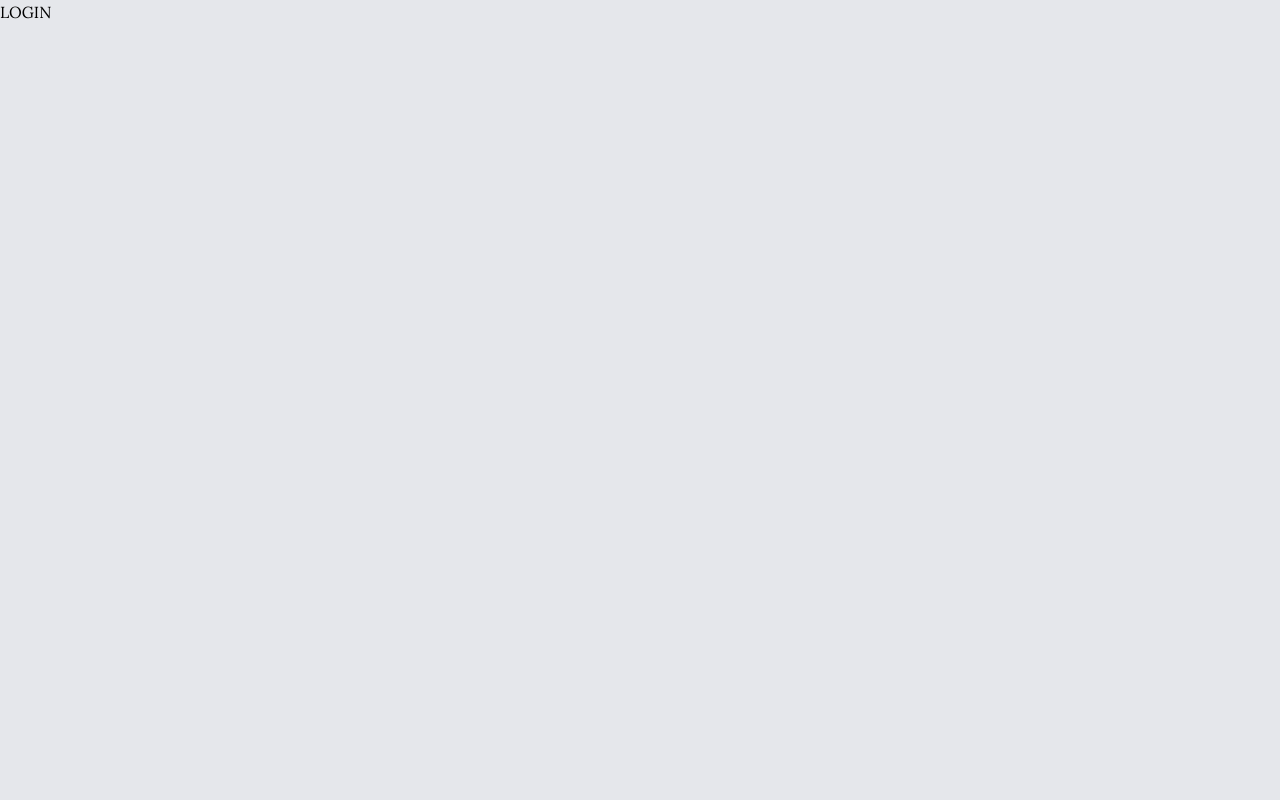
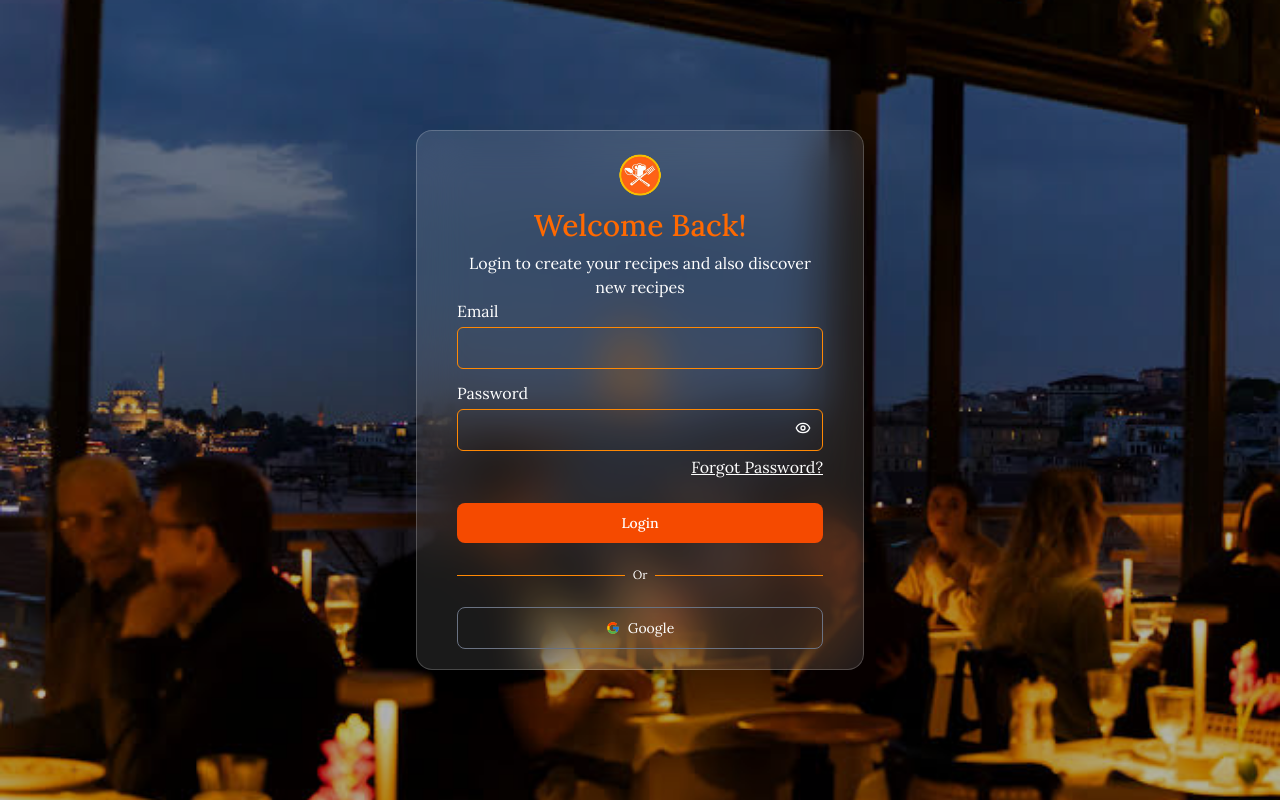
Before and after one commit to agigibairene/recipe_app_fullstack, a React (Vite) app in the folder recipe_app_frontend/: page /login in a window 1280 px wide. Built offline with nearby package versions, Linux system fonts and the light colour scheme; a web font is replaced by a local one.

Commit message:
login ui implement

```diff
--- a/recipe_app_frontend/src/components/Login.tsx
+++ b/recipe_app_frontend/src/components/Login.tsx
@@ -1,5 +1,86 @@
+import { useState } from 'react';
+import logo from '../assets/recipe.png';
+import { Eye, EyeOff } from 'lucide-react';
+import { Link } from 'react-router-dom';
+import { FcGoogle } from 'react-icons/fc';
+import bg from '../assets/bg.jpeg'
+
+interface Login{
+    email: string;
+    password: string;
+}
+
 export default function Login(){
+    const [userInput, setUserInput] = useState<Login>({
+        email: '',
+        password: ''
+    });
+    const [showPassword, setShowPassword] = useState<boolean>(false)
+
+    function handleChange(e: React.ChangeEvent<HTMLInputElement>){
+        const {name, value} = e.target;
+
+        setUserInput((prev)=>({
+            ...prev,
+            [name]: value
+        }));
+    }
+
     return(
-        <div>LOGIN</div>
+        <div className="relative flex min-h-screen justify-center items-center bg-cover bg-center"
+            style={{backgroundImage: `url(${bg})`}}
+        >
+            <div className="absolute inset-0 bg-black/30"></div>
+            <div className='relative z-10 max-w-md w-full mx-4 bg-white/10 backdrop-blur-xl border border-white/20 py-5 px-10 rounded-2xl shadow-2xl'>
+                    <img src={logo} alt="" className='h-12 mx-auto'/>
+                    <h1 className='text-center text-3xl text-orange-500 font-medium my-2'>Welcome Back!</h1>
+                    <p className='text-center text-white'>Login to create your recipes and also discover new recipes</p>
+                    <div className="space-y-3">
+                        <div className='flex text-white flex-col gap-1'>
+                            <label htmlFor='email'>Email</label>
+                            <input
+                                name='email'
+                                value={userInput.email}
+                                onChange={handleChange}
+                                className='px-3 py-2 rounded-md outline-0 border border-orange-400'
+                            />
+                        </div>
+                        <div className='flex text-white flex-col gap-1'>
+                            <label htmlFor='password'>Password</label>
+                            <div className='relative'>
+                                <input
+                                   name='password'
+                                   type={showPassword ? 'text' : 'password'}
+                                   value={userInput.password}
+                                   onChange={handleChange}
+                                   className='px-3 py-2 w-full rounded-md outline-0 border border-orange-400'
+
+                                />
+                                <button
+                                  className='absolute top-1/4 right-3'
+                                  onClick={()=>setShowPassword((prev)=>!prev)}
+                                >
+                                    {
+                                        showPassword ? <EyeOff className='h-4 w-4'/> :
+                                        <Eye className='w-4 h-4' />
+                                    }
+                                </button>
+                            </div>
+                            <Link to='' className='ml-auto right-3 underline'>Forgot Password?</Link>
+                            <button className="mt-5 w-full bg-orange-600 cursor-pointer hover:bg-orange-500 transition text-white text-sm font-medium rounded-lg py-2.5">Login</button>
+                            <div className="flex items-center my-5">
+                                <div className="h-px bg-orange-400 flex-1"></div>
+                                <span className='text-xs mx-2'>Or</span>
+                                <div className="h-px bg-orange-400 flex-1"></div>
+                            </div>
+
+                            <button className="w-full hover:scale-105 cursor-pointer text-center flex items-center justify-center gap-2 border border-gray-500 rounded-lg py-2.5 text-sm  hover:bg-white/5 transition">
+                                <FcGoogle />
+                                Google
+                            </button>
+                        </div>
+                    </div>
+                </div>
+        </div>
     )
 }
--- a/recipe_app_frontend/src/components/Signup.tsx
+++ b/recipe_app_frontend/src/components/Signup.tsx
@@ -12,7 +12,8 @@ interface User{
     username: string,
     email: string,
     password: string,
-    confirm_password: string
+    confirm_password: string,
+    profession:  string
 }
 
 
@@ -23,7 +24,8 @@ export default function Signup(){
         username: '',
         email: '',
         password: '',
-        confirm_password: ''
+        confirm_password: '',
+        profession: ''
     });
     const navigate = useNavigate()
 
@@ -60,7 +62,7 @@ export default function Signup(){
                 {/* FORM */}
                 <div className="w-full md:w-1/2 p-6 sm:p-8 flex flex-col justify-center">
                     <h2 className="md:text-3xl text-2xl text-orange-500 font-semibold  mb-1">Create an Account</h2>
-                    <p className="mb-6 text-sm">Already have an account?
+                    <p className="my-6 text-sm">Already have an account?
                         <Link to='/login' className="text-orange-500 outline-0 underline"> Log in</Link>
                     </p>
                     <div className="space-y-5">
@@ -98,7 +100,7 @@ export default function Signup(){
                             <input
                                 placeholder="Profession"
                                 name='profession'
-                                value={userInput.email}
+                                value={userInput.profession}
                                 className="px-1 w-1/2 py-2 border border-orange-400 rounded-sm outline-0"
                                 onChange={handleChange}
                             />
@@ -129,11 +131,11 @@ export default function Signup(){
                     </div>
 
                     <div className="flex gap-3">
-                        <button className="w-1/2 cursor-pointer flex items-center justify-center gap-2 border border-gray-500 rounded-lg py-2.5 text-sm  hover:bg-white/5 transition">
+                        <button className="w-1/2 hover:scale-105 cursor-pointer flex items-center justify-center gap-2 border border-gray-500 rounded-lg py-2.5 text-sm  hover:bg-white/5 transition">
                             <FcGoogle />
                             Google
                         </button>
-                        <button className="w-1/2 flex cursor-pointer items-center justify-center gap-2 border border-gray-500 rounded-lg py-2.5 text-sm  hover:bg-white/5 transition">
+                        <button className="w-1/2 hover:scale-105 flex cursor-pointer items-center justify-center gap-2 border border-gray-500 rounded-lg py-2.5 text-sm  hover:bg-white/5 transition">
                             <GrGithub />
                             GitHub
                         </button>
```
Also changed, not shown: recipe_app_frontend/src/assets/bg.jpeg (added).
